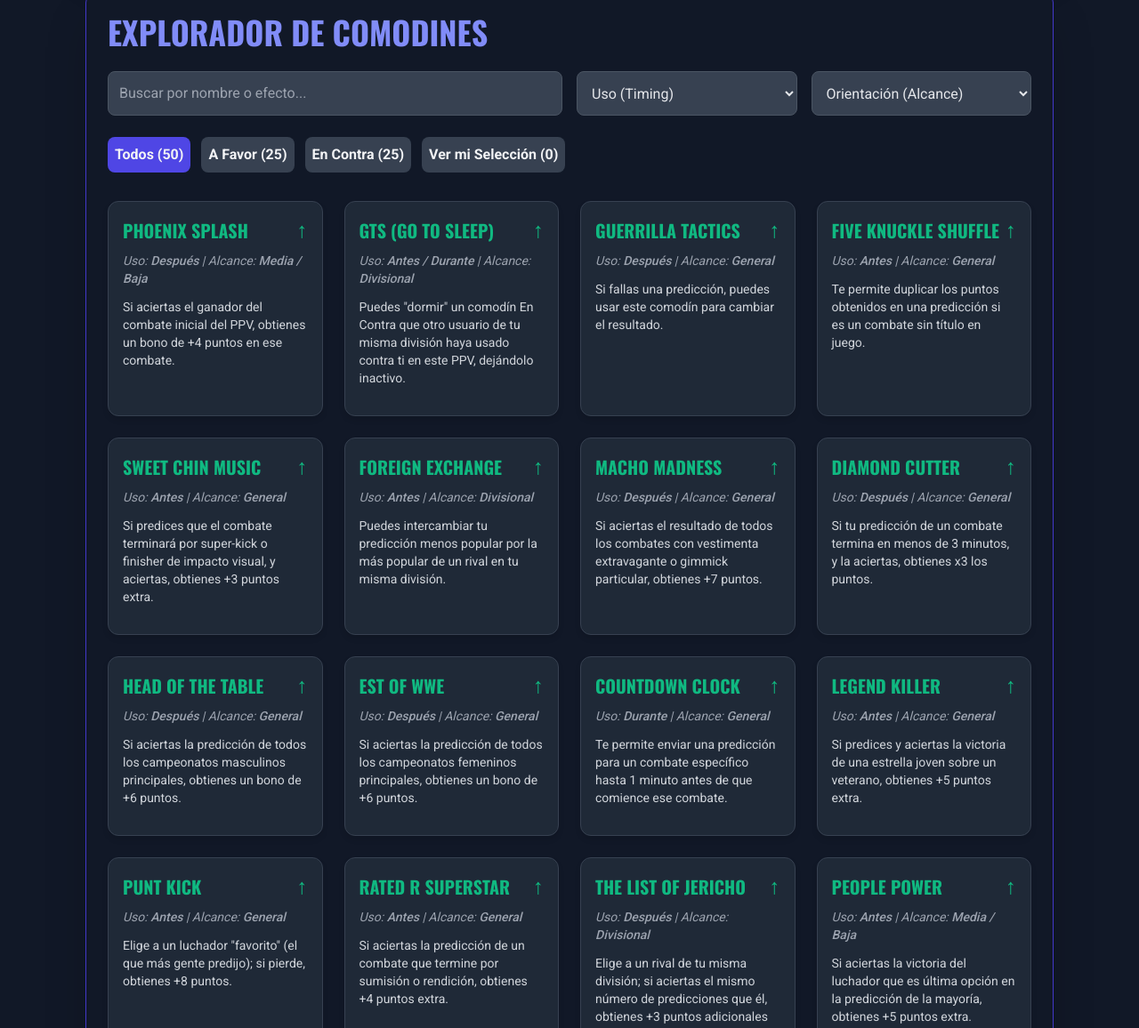
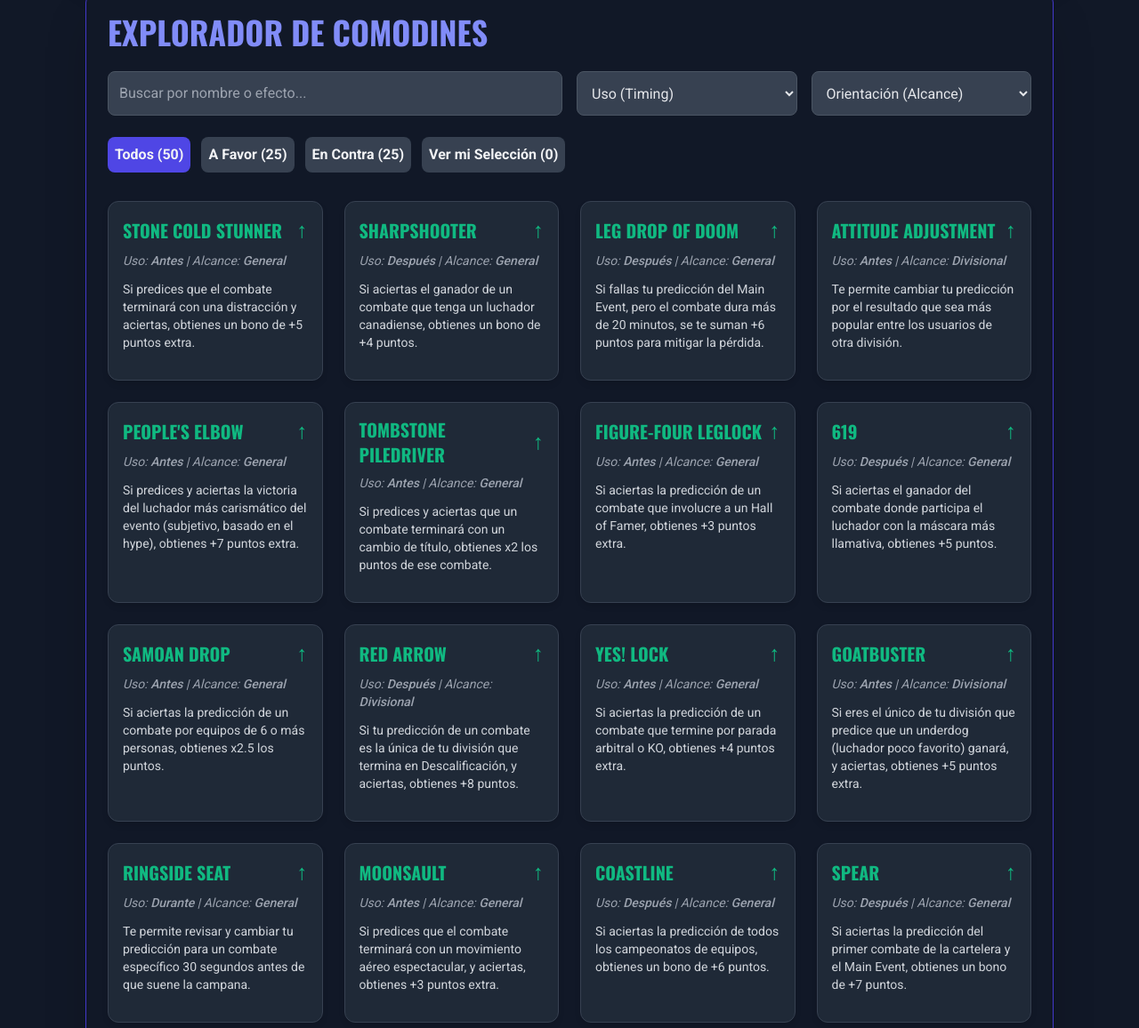
Before and after one commit to COYGCarlos/astu-porra, a plain HTML site: page index.html in a window 1280 px wide. Shown: the part 780-1936 px from the top of the page at 89% size. Drawn offline with nearby package versions, Linux system fonts and the light colour scheme.

Commit message:
Update index.html

```diff
--- a/index.html
+++ b/index.html
@@ -1130,59 +1130,59 @@
 
         // --- DATOS DE COMODINES (SIN CAMBIOS) ---
         const wildcards = [
-            // A FAVOR (25)
-            { id: 1, name: "Phoenix Splash", type: "favor", explanation: "Si aciertas el ganador del combate inicial del PPV, obtienes un bono de +4 puntos en ese combate.", use: "Después", orientation: "Media / Baja" },
-            { id: 2, name: "GTS (Go to Sleep)", type: "favor", explanation: "Puedes \"dormir\" un comodín En Contra que otro usuario de tu misma división haya usado contra ti en este PPV, dejándolo inactivo.", use: "Antes / Durante", orientation: "Divisional" },
-            { id: 3, name: "Guerrilla Tactics", type: "favor", explanation: "Si fallas una predicción, puedes usar este comodín para cambiar el resultado.", use: "Después", orientation: "General" },
-            { id: 4, name: "Five Knuckle Shuffle", type: "favor", explanation: "Te permite duplicar los puntos obtenidos en una predicción si es un combate sin título en juego.", use: "Antes", orientation: "General" },
-            { id: 5, name: "Sweet Chin Music", type: "favor", explanation: "Si predices que el combate terminará por super-kick o finisher de impacto visual, y aciertas, obtienes +3 puntos extra.", use: "Antes", orientation: "General" },
-            { id: 6, name: "Foreign Exchange", type: "favor", explanation: "Puedes intercambiar tu predicción menos popular por la más popular de un rival en tu misma división.", use: "Antes", orientation: "Divisional" },
-            { id: 7, name: "Macho Madness", type: "favor", explanation: "Si aciertas el resultado de todos los combates con vestimenta extravagante o gimmick particular, obtienes +7 puntos.", use: "Después", orientation: "General" },
-            { id: 8, name: "Diamond Cutter", type: "favor", explanation: "Si tu predicción de un combate termina en menos de 3 minutos, y la aciertas, obtienes x3 los puntos.", use: "Después", orientation: "General" },
-            { id: 9, name: "Head of the Table", type: "favor", explanation: "Si aciertas la predicción de todos los campeonatos masculinos principales, obtienes un bono de +6 puntos.", use: "Después", orientation: "General" },
-            { id: 10, name: "EST of WWE", type: "favor", explanation: "Si aciertas la predicción de todos los campeonatos femeninos principales, obtienes un bono de +6 puntos.", use: "Después", orientation: "General" },
-            { id: 11, name: "Countdown Clock", type: "favor", explanation: "Te permite enviar una predicción para un combate específico hasta 1 minuto antes de que comience ese combate.", use: "Durante", orientation: "General" },
-            { id: 12, name: "Legend Killer", type: "favor", explanation: "Si predices y aciertas la victoria de una estrella joven sobre un veterano, obtienes +5 puntos extra.", use: "Antes", orientation: "General" },
-            { id: 13, name: "Punt Kick", type: "favor", explanation: "Elige a un luchador \"favorito\" (el que más gente predijo); si pierde, obtienes +8 puntos.", use: "Antes", orientation: "General" },
-            { id: 14, name: "Rated R Superstar", type: "favor", explanation: "Si aciertas la predicción de un combate que termine por sumisión o rendición, obtienes +4 puntos extra.", use: "Antes", orientation: "General" },
-            { id: 15, name: "The List of Jericho", type: "favor", explanation: "Elige a un rival de tu misma división; si aciertas el mismo número de predicciones que él, obtienes +3 puntos adicionales sobre su total.", use: "Después", orientation: "Divisional" },
-            { id: 16, name: "People Power", type: "favor", explanation: "Si aciertas la victoria del luchador que es última opción en la predicción de la mayoría, obtienes +5 puntos extra.", use: "Antes", orientation: "Media / Baja" },
-            { id: 17, name: "The Viper's RKO", type: "favor", explanation: "Puedes cambiar la predicción de un combate ya cerrado por la que menos gente ha elegido como ganadora.", use: "Antes", orientation: "General" },
-            { id: 18, name: "Cesaro Swing", type: "favor", explanation: "Si aciertas una predicción triple o fatal de cuatro esquinas, los puntos se multiplican por x2.", use: "Antes", orientation: "General" },
-            { id: 19, name: "Coup de Grâce", type: "favor", explanation: "Si aciertas la predicción del Main Event con una explicación detallada sobre el booking, obtienes +4 puntos extra.", use: "Antes", orientation: "General" },
-            { id: 20, name: "Sister Abigail", type: "favor", explanation: "Te permite hacer una doble predicción en un combate: si aciertas ambas (ganador y método), triplicas los puntos.", use: "Antes", orientation: "General" },
-            { id: 21, name: "Cross Rhodes", type: "favor", explanation: "Anula una penalización de puntos que te haya impuesto un comodín En Contra de tu misma división.", use: "Durante / Después", orientation: "Divisional" },
-            { id: 22, name: "Coast to Coast", type: "favor", explanation: "Si aciertas una predicción de combate de escaleras, mesas o sillas, obtienes +4 puntos extra.", use: "Antes", orientation: "General" },
-            { id: 23, name: "Hulk Up", type: "favor", explanation: "Si fallas tu predicción del Main Event, pero tu luchador \"favorito\" gana, se te suma +5 puntos para mitigar la pérdida.", use: "Antes", orientation: "General" },
-            { id: 24, name: "Division Ace", type: "favor", explanation: "Elige a un luchador; si tú eres el único de tu división que predice su victoria, y aciertas, obtienes +4 puntos extra.", use: "Antes", orientation: "Divisional" },
-            { id: 25, name: "Promotion Play", type: "favor", explanation: "Si eres de la 2ª División y aciertas todos tus combates, obtienes un bono de +10 puntos para el total de la porra.", use: "Después", orientation: "2ª División" },
-
-            // EN CONTRA (25)
-            { id: 26, name: "Relegation Threat", type: "contra", explanation: "Obligas a que la predicción del Main Event de un rival de tu misma división valga solo 1 punto si acierta.", use: "Antes", orientation: "Divisional" },
-            { id: 27, name: "Bottom Feeder Lock", type: "contra", explanation: "La predicción con más puntos de un rival de tu misma división vale 0 si la acierta.", use: "Antes", orientation: "Divisional" },
-            { id: 28, name: "Mid-Card Blockade", type: "contra", explanation: "Elige a un rival de la mitad superior de tu misma división; su predicción más popular se le resta -4 puntos si acierta.", use: "Antes", orientation: "Divisional" },
-            { id: 29, name: "The Manager's Cut", type: "contra", explanation: "Elige a un rival de tu misma división; si acierta, y ese combate tuvo interferencia de un Manager, pierde -3 puntos.", use: "Antes", orientation: "Divisional" },
-            { id: 30, name: "Draw Out", type: "contra", explanation: "Si hay un empate en el número de aciertos entre tú y un rival de tu misma división, puedes restarle -5 puntos del total de la porra.", use: "Después", orientation: "Divisional" },
-            { id: 31, name: "Contender’s Trap", type: "contra", explanation: "Elige a un rival de tu misma división; si acierta la predicción de un combate por título secundario, no suma ningún punto.", use: "Antes", orientation: "Divisional" },
-            { id: 32, name: "Suspension", type: "contra", explanation: "Elige a un rival de tu misma división; no puede usar ningún comodín en el próximo PPV.", use: "Antes", orientation: "Divisional" },
-            { id: 33, name: "Backstage Politics", type: "contra", explanation: "Obliga al rival de tu misma división a que su predicción del combate más largo del PPV valga 0 puntos si acierta.", use: "Antes", orientation: "Divisional" },
-            { id: 34, name: "The Curse of the Zone", type: "contra", explanation: "Elige a un rival de tu misma división que vaya en la zona baja; su predicción del Main Event se anula si la acierta.", use: "Antes", orientation: "Divisional" },
-            { id: 35, name: "Division Jump", type: "contra", explanation: "Puedes cambiar la predicción del Main Event de un rival de tu misma división a un resultado de Descalificación.", use: "Antes", orientation: "Divisional" },
-            { id: 36, name: "Disqualification Push", type: "contra", explanation: "Elige a un rival de tu misma división; su predicción de combate debe ser Descalificación; si acierta, solo suma 1 punto.", use: "Antes", orientation: "Divisional" },
-            { id: 37, name: "Rating Drop", type: "contra", explanation: "Elige a un rival de tu misma división; si acierta un combate que la mayoría predijo que ganaría el Face, solo suma la mitad de los puntos.", use: "Antes", orientation: "Divisional" },
-            { id: 38, name: "The Gold Diggers", type: "contra", explanation: "Si un rival de tu misma división usa un comodín \"A Favor\" para obtener puntos extra, puedes robar 50% de esos puntos extra.", use: "Después", orientation: "Divisional" },
-            { id: 39, name: "Injury Angle", type: "contra", explanation: "Elige a un rival de tu misma división; si acierta menos de la mitad de sus predicciones, le restas -6 puntos del total de la porra.", use: "Después", orientation: "Divisional" },
-            { id: 40, name: "Losers Bracket", type: "contra", explanation: "Si el rival va en la mitad inferior de su división, su predicción más popular resta -2 puntos si acierta.", use: "Antes", orientation: "Media / Baja" },
-            { id: 41, name: "False Finish", type: "contra", explanation: "Elige la predicción de un rival de tu misma división; si su luchador gana, pero el combate tiene un final rápido/polémico, pierde -3 puntos.", use: "Antes", orientation: "Divisional" },
-            { id: 42, name: "Booking Block", type: "contra", explanation: "Anula cualquier comodín A Favor de un rival de tu misma división cuyo propósito sea añadir puntos extra.", use: "Antes", orientation: "Divisional" },
-            { id: 43, name: "The Veteran's Gate", type: "contra", explanation: "Obliga a un rival de tu misma división a que su predicción más importante sea sobre un luchador veterano que tú elijas.", use: "Antes", orientation: "Divisional" },
-            { id: 44, name: "Heel Turn", type: "contra", explanation: "Elige a un rival de tu misma división; si su predicción más importante es de un luchador Face, y gana, solo suma 2 puntos.", use: "Antes", orientation: "Divisional" },
-            { id: 45, name: "Bad Booking", type: "contra", explanation: "Puedes cambiar el resultado de la predicción de un rival de tu misma división al menos popular entre todos los usuarios.", use: "Antes", orientation: "Divisional" },
-            { id: 46, name: "Career Threat Match", type: "contra", explanation: "Si el rival de tu misma división acierta su predicción, y es un combate por un contrato/carrera, no suma ningún punto.", use: "Antes", orientation: "Divisional" },
-            { id: 47, name: "The Forbidden Door", type: "contra", explanation: "Elige a un rival de tu misma división; su próximo comodín A Favor usado solo puede anular un comodín En Contra de la misma división.", use: "Antes / Durante", orientation: "Divisional" },
-            { id: 48, name: "Championship Curse", type: "contra", explanation: "Elige la predicción de un rival de tu misma división; si es por un título mundial y el campeón retiene, la predicción resta -5 puntos si acierta.", use: "Antes", orientation: "Divisional" },
-            { id: 49, name: "Unstoppable Dominator", type: "contra", explanation: "Elige a un rival de tu misma división que tenga un 80% o más de aciertos; su siguiente predicción solo le dará 1 punto si acierta.", use: "Durante", orientation: "Divisional" },
-            { id: 50, name: "The Corporate Mandate", type: "contra", explanation: "Elige a un rival de tu misma división; si tiene dos predicciones con el mismo resultado, ambas restan -3 puntos si acierta una.", use: "Antes", orientation: "Divisional" }
+           // A FAVOR (25)
+    { id: 51, name: "Stone Cold Stunner", type: "favor", explanation: "Si predices que el combate terminará con una distracción y aciertas, obtienes un bono de +5 puntos extra.", use: "Antes", orientation: "General" },
+    { id: 52, name: "Sharpshooter", type: "favor", explanation: "Si aciertas el ganador de un combate que tenga un luchador canadiense, obtienes un bono de +4 puntos.", use: "Después", orientation: "General" },
+    { id: 53, name: "Leg Drop of Doom", type: "favor", explanation: "Si fallas tu predicción del Main Event, pero el combate dura más de 20 minutos, se te suman +6 puntos para mitigar la pérdida.", use: "Después", orientation: "General" },
+    { id: 54, name: "Attitude Adjustment", type: "favor", explanation: "Te permite cambiar tu predicción por el resultado que sea más popular entre los usuarios de otra división.", use: "Antes", orientation: "Divisional" },
+    { id: 55, "name": "People's Elbow", type: "favor", explanation: "Si predices y aciertas la victoria del luchador más carismático del evento (subjetivo, basado en el hype), obtienes +7 puntos extra.", use: "Antes", orientation: "General" },
+    { id: 56, name: "Tombstone Piledriver", type: "favor", explanation: "Si predices y aciertas que un combate terminará con un cambio de título, obtienes x2 los puntos de ese combate.", use: "Antes", orientation: "General" },
+    { id: 57, name: "Figure-Four Leglock", type: "favor", explanation: "Si aciertas la predicción de un combate que involucre a un Hall of Famer, obtienes +3 puntos extra.", use: "Antes", orientation: "General" },
+    { id: 58, name: "619", type: "favor", explanation: "Si aciertas el ganador del combate donde participa el luchador con la máscara más llamativa, obtienes +5 puntos.", use: "Después", orientation: "General" },
+    { id: 59, name: "Samoan Drop", type: "favor", explanation: "Si aciertas la predicción de un combate por equipos de 6 o más personas, obtienes x2.5 los puntos.", use: "Antes", orientation: "General" },
+    { id: 60, name: "Red Arrow", type: "favor", explanation: "Si tu predicción de un combate es la única de tu división que termina en Descalificación, y aciertas, obtienes +8 puntos.", use: "Después", orientation: "Divisional" },
+    { id: 61, name: "Yes! Lock", type: "favor", explanation: "Si aciertas la predicción de un combate que termine por parada arbitral o KO, obtienes +4 puntos extra.", use: "Antes", orientation: "General" },
+    { id: 62, name: "Goatbuster", type: "favor", explanation: "Si eres el único de tu división que predice que un underdog (luchador poco favorito) ganará, y aciertas, obtienes +5 puntos extra.", use: "Antes", orientation: "Divisional" },
+    { id: 63, name: "Ringside Seat", type: "favor", explanation: "Te permite revisar y cambiar tu predicción para un combate específico 30 segundos antes de que suene la campana.", use: "Durante", orientation: "General" },
+    { id: 64, name: "Moonsault", type: "favor", explanation: "Si predices que el combate terminará con un movimiento aéreo espectacular, y aciertas, obtienes +3 puntos extra.", use: "Antes", orientation: "General" },
+    { id: 65, name: "Coastline", type: "favor", explanation: "Si aciertas la predicción de todos los campeonatos de equipos, obtienes un bono de +6 puntos.", use: "Después", orientation: "General" },
+    { id: 66, name: "Spear", type: "favor", explanation: "Si aciertas la predicción del primer combate de la cartelera y el Main Event, obtienes un bono de +7 puntos.", use: "Después", orientation: "General" },
+    { id: 67, name: "End of Days", type: "favor", explanation: "Si tu predicción de un combate termina con el luchador más votado perdiendo, y aciertas, obtienes +6 puntos.", use: "Antes", orientation: "General" },
+    { id: 68, name: "Brogue Kick", type: "favor", explanation: "Si aciertas una predicción de combate donde ambos luchadores son Heels (rudos), obtienes +4 puntos extra.", use: "Antes", orientation: "General" },
+    { id: 69, name: "Bayley to Belly", type: "favor", explanation: "Si aciertas la predicción de todos los campeonatos femeninos secundarios, obtienes un bono de +5 puntos.", use: "Después", orientation: "General" },
+    { id: 70, name: "The Golden Boy", type: "favor", explanation: "Te permite duplicar los puntos obtenidos en una predicción si es un combate con título principal en juego.", use: "Antes", orientation: "General" },
+    { id: 71, name: "Superstar Shakeup", type: "favor", explanation: "Puedes intercambiar la predicción que te daría más puntos por la predicción que te daría menos puntos de un rival de tu misma división.", use: "Antes", orientation: "Divisional" },
+    { id: 72, name: "Kairi Sane Elbow", type: "favor", explanation: "Si aciertas el resultado del combate que tenga el peor rating de la noche, obtienes +5 puntos extra.", use: "Después", orientation: "Media / Baja" },
+    { id: 73, name: "Liontamer", type: "favor", explanation: "Anula dos penalizaciones de puntos impuestas por comodines En Contra de cualquier orientación.", use: "Durante / Después", orientation: "General" },
+    { id: 74, name: "The Powerbomb", type: "favor", explanation: "Si aciertas una predicción de combate sin descalificación/extremo, los puntos se multiplican por x1.5.", use: "Antes", orientation: "General" },
+    { id: 75, name: "Main Event Mafia", type: "favor", explanation: "Si eres de la 1ª División y aciertas todos tus combates, obtienes un bono de +12 puntos para el total de la porra.", use: "Después", orientation: "1ª División" },
+
+    // EN CONTRA (25)
+    { id: 76, name: "The Dirt Sheet", type: "contra", explanation: "Obligas a un rival de tu misma división a que su predicción de un combate sin descalificación valga solo 1 punto si acierta.", use: "Antes", orientation: "Divisional" },
+    { id: 77, name: "Cheap Heat Lock", type: "contra", explanation: "La predicción con más aciertos de un rival de tu misma división vale 0 si es un combate sin título.", use: "Antes", orientation: "Divisional" },
+    { id: 78, name: "The Authority", type: "contra", explanation: "Elige a un rival de la mitad inferior de tu misma división; su predicción del Main Event se le resta -5 puntos si acierta.", use: "Antes", orientation: "Divisional" },
+    { id: 79, name: "The Manager's Cut", type: "contra", explanation: "Elige a un rival de tu misma división; si acierta, y ese combate tuvo una duración de menos de 5 minutos, pierde -4 puntos.", use: "Antes", orientation: "Divisional" },
+    { id: 80, name: "Blackout", type: "contra", explanation: "Si un rival de tu misma división utiliza un comodín A Favor, puedes hacer que ese comodín sea inactivo en el próximo PPV.", use: "Después", orientation: "Divisional" },
+    { id: 81, name: "Double Cross", type: "contra", explanation: "Elige a un rival de tu misma división; si acierta la predicción de un combate por título secundario femenino, no suma ningún punto.", use: "Antes", orientation: "Divisional" },
+    { id: 82, name: "The Blueprint", type: "contra", explanation: "Obliga al rival de tu misma división a que su predicción del combate con menos spots (movimientos de riesgo) valga 0 puntos si acierta.", use: "Antes", orientation: "Divisional" },
+    { id: 83, name: "The Undertaker's Urn", type: "contra", explanation: "Elige a un rival de tu misma división que vaya en la zona alta; su predicción del combate más corto se anula si la acierta.", use: "Antes", orientation: "Divisional" },
+    { id: 84, name: "The New Day Sucks", type: "contra", explanation: "Puedes cambiar la predicción del Main Event de un rival de tu misma división a un resultado de Doble Conteo Exterior.", use: "Antes", orientation: "Divisional" },
+    { id: 85, name: "The Montreal Screwjob", type: "contra", explanation: "Elige a un rival de tu misma división; su predicción de combate debe ser Sumisión; si acierta, solo suma 1 punto.", use: "Antes", orientation: "Divisional" },
+    { id: 86, name: "Ticket Sales Drop", type: "contra", explanation: "Elige a un rival de tu misma división; si acierta un combate que la mayoría predijo que ganaría el Heel, solo suma la mitad de los puntos.", use: "Antes", orientation: "Divisional" },
+    { id: 87, name: "The Money in the Bank", type: "contra", explanation: "Si un rival de tu misma división usa un comodín 'A Favor' para obtener puntos extra, puedes robar 100% de esos puntos extra.", use: "Después", orientation: "Divisional" },
+    { id: 88, name: "Medical Suspension", type: "contra", explanation: "Elige a un rival de tu misma división; si acierta menos de un tercio de sus predicciones, le restas -8 puntos del total de la porra.", use: "Después", orientation: "Divisional" },
+    { id: 89, name: "The D-Generation X", type: "contra", explanation: "Si el rival va en la mitad superior de su división, su predicción más popular resta -3 puntos si acierta.", use: "Antes", orientation: "Media / Alta" },
+    { id: 90, name: "Foreign Object", type: "contra", explanation: "Elige la predicción de un rival de tu misma división; si su luchador gana, pero el combate tiene interferencia o uso de objeto, pierde -4 puntos.", use: "Antes", orientation: "Divisional" },
+    { id: 91, name: "The McMahon Rule", type: "contra", explanation: "Anula cualquier comodín A Favor de un rival de tu misma división cuyo propósito sea cambiar una predicción.", use: "Antes", orientation: "Divisional" },
+    { id: 92, name: "The Wall", type: "contra", explanation: "Obliga a un rival de tu misma división a que su predicción más importante sea sobre un luchador principiante que tú elijas.", use: "Antes", orientation: "Divisional" },
+    { id: 93, name: "The Face Turn", type: "contra", explanation: "Elige a un rival de tu misma división; si su predicción más importante es de un luchador Heel, y gana, solo suma 2 puntos.", use: "Antes", orientation: "Divisional" },
+    { id: 94, name: "The Dark Match", type: "contra", explanation: "Puedes cambiar el resultado de la predicción de un rival de tu misma división al segundo resultado menos popular entre todos los usuarios.", use: "Antes", orientation: "Divisional" },
+    { id: 95, name: "TLC Damage", type: "contra", explanation: "Si el rival de tu misma división acierta su predicción, y es un combate de mesas, escaleras o sillas, no suma ningún punto.", use: "Antes", orientation: "Divisional" },
+    { id: 96, name: "The Nexus Attack", type: "contra", explanation: "Elige a un rival de tu misma división; su próximo comodín A Favor usado solo puede anular un comodín En Contra que no haya afectado su puntuación.", use: "Antes / Durante", orientation: "Divisional" },
+    { id: 97, name: "The Elimination Chamber", type: "contra", explanation: "Elige la predicción de un rival de tu misma división; si es por un título mundial y el campeón pierde, la predicción resta -6 puntos si acierta.", use: "Antes", orientation: "Divisional" },
+    { id: 98, name: "The Iron Man", type: "contra", explanation: "Elige a un rival de tu misma división que tenga un 90% o más de aciertos; su siguiente predicción solo le dará 0.5 puntos si acierta.", use: "Durante", orientation: "Divisional" },
+    { id: 99, name: "The Fingerpoke of Doom", type: "contra", explanation: "Elige a un rival de tu misma división; si tiene dos predicciones con el resultado más popular, ambas restan -4 puntos si acierta una.", use: "Antes", orientation: "Divisional" },
+    { id: 100, name: "The Corporate Mandate", type: "contra", explanation: "Obligas a que la predicción del Main Event de un rival de tu misma división valga solo 0.5 puntos si acierta.", use: "Antes", orientation: "Divisional" }
         ];
 
         // Estado de la aplicación
```
